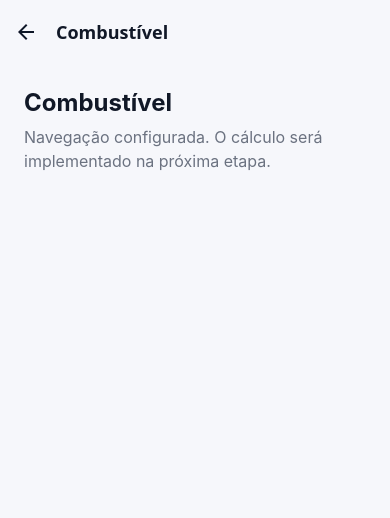
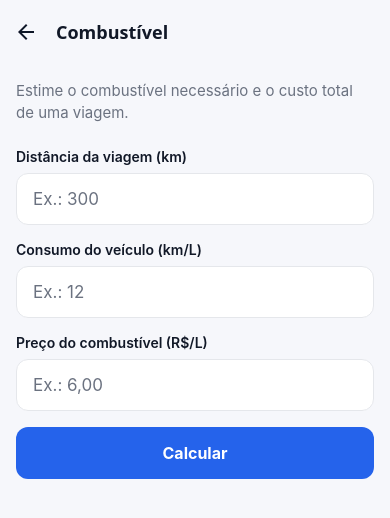
Before and after one commit to FelhipeBrito/pocket-tools, a React Native app: screen /Fuel in a window 390 px wide. Shown: the top 518 px of the page. Built offline with nearby package versions, Linux system fonts and the light colour scheme.

Commit message:
feat: implement fuel cost calculator

```diff
--- a/src/screens/FuelScreen.tsx
+++ b/src/screens/FuelScreen.tsx
@@ -1,5 +1,185 @@
-import { ToolScreenPlaceholder } from '../components/ToolScreenPlaceholder';
+import { useState } from 'react';
+import {
+  Keyboard,
+  KeyboardAvoidingView,
+  Platform,
+  Pressable,
+  ScrollView,
+  StyleSheet,
+  Text,
+  View,
+} from 'react-native';
+import { InputField } from '../components/InputField';
+import { ResultCard } from '../components/ResultCard';
+import { colors, radius, spacing } from '../constants/theme';
+import { formatCurrency, formatNumber, parseNumberInput } from '../utils/formatters';
+import { calculateFuelCost, type FuelResults } from '../utils/fuel';
+
+type Calculation = FuelResults & {
+  distance: number;
+  consumption: number;
+};
 
 export function FuelScreen() {
-  return <ToolScreenPlaceholder title="Combustível" />;
+  const [distanceInput, setDistanceInput] = useState('');
+  const [consumptionInput, setConsumptionInput] = useState('');
+  const [fuelPriceInput, setFuelPriceInput] = useState('');
+  const [calculation, setCalculation] = useState<Calculation | null>(null);
+  const [error, setError] = useState<string | null>(null);
+
+  function updateInput(setter: (value: string) => void, value: string) {
+    setter(value);
+    setCalculation(null);
+    setError(null);
+  }
+
+  function handleCalculate() {
+    const distance = parseNumberInput(distanceInput);
+    const consumption = parseNumberInput(consumptionInput);
+    const fuelPrice = parseNumberInput(fuelPriceInput);
+
+    if (distance === null || consumption === null || fuelPrice === null) {
+      setCalculation(null);
+      setError('Preencha todos os campos com valores válidos.');
+      return;
+    }
+
+    if (distance <= 0 || consumption <= 0 || fuelPrice <= 0) {
+      setCalculation(null);
+      setError('Distância, consumo e preço devem ser maiores que zero.');
+      return;
+    }
+
+    const results = calculateFuelCost(distance, consumption, fuelPrice);
+
+    if (!Object.values(results).every(Number.isFinite)) {
+      setCalculation(null);
+      setError('Os valores informados geraram um resultado inválido.');
+      return;
+    }
+
+    Keyboard.dismiss();
+    setError(null);
+    setCalculation({ distance, consumption, ...results });
+  }
+
+  return (
+    <KeyboardAvoidingView
+      behavior={Platform.OS === 'ios' ? 'padding' : undefined}
+      style={styles.keyboardView}
+    >
+      <ScrollView
+        keyboardShouldPersistTaps="handled"
+        contentContainerStyle={styles.content}
+      >
+        <Text style={styles.description}>
+          Estime o combustível necessário e o custo total de uma viagem.
+        </Text>
+
+        <View style={styles.form}>
+          <InputField
+            label="Distância da viagem (km)"
+            value={distanceInput}
+            onChangeText={(value) => updateInput(setDistanceInput, value)}
+            placeholder="Ex.: 300"
+          />
+
+          <InputField
+            label="Consumo do veículo (km/L)"
+            value={consumptionInput}
+            onChangeText={(value) => updateInput(setConsumptionInput, value)}
+            placeholder="Ex.: 12"
+          />
+
+          <InputField
+            label="Preço do combustível (R$/L)"
+            value={fuelPriceInput}
+            onChangeText={(value) => updateInput(setFuelPriceInput, value)}
+            placeholder="Ex.: 6,00"
+          />
+
+          {error ? (
+            <Text accessibilityRole="alert" style={styles.error}>
+              {error}
+            </Text>
+          ) : null}
+
+          <Pressable
+            accessibilityRole="button"
+            accessibilityLabel="Calcular custo de combustível"
+            onPress={handleCalculate}
+            style={({ pressed }) => [
+              styles.button,
+              pressed && styles.buttonPressed,
+            ]}
+          >
+            <Text style={styles.buttonText}>Calcular</Text>
+          </Pressable>
+        </View>
+
+        {calculation ? (
+          <View style={styles.results}>
+            <ResultCard
+              title="Litros necessários"
+              value={`${formatNumber(calculation.requiredLiters)} L`}
+              detail={`${formatNumber(calculation.distance)} km ÷ ${formatNumber(calculation.consumption)} km/L`}
+            />
+
+            <ResultCard
+              title="Custo total estimado"
+              value={formatCurrency(calculation.totalCost)}
+            />
+
+            <ResultCard
+              title="Custo por quilômetro"
+              value={`${formatCurrency(calculation.costPerKilometer)}/km`}
+            />
+          </View>
+        ) : null}
+      </ScrollView>
+    </KeyboardAvoidingView>
+  );
 }
+
+const styles = StyleSheet.create({
+  keyboardView: {
+    flex: 1,
+  },
+  content: {
+    padding: spacing.md,
+    paddingBottom: spacing.xl,
+  },
+  description: {
+    marginBottom: spacing.lg,
+    color: colors.muted,
+    fontSize: 15,
+    lineHeight: 22,
+  },
+  form: {
+    gap: spacing.md,
+  },
+  error: {
+    color: '#B42318',
+    fontSize: 14,
+    fontWeight: '600',
+  },
+  button: {
+    minHeight: 52,
+    alignItems: 'center',
+    justifyContent: 'center',
+    backgroundColor: colors.primary,
+    borderRadius: radius.md,
+  },
+  buttonPressed: {
+    opacity: 0.8,
+  },
+  buttonText: {
+    color: colors.surface,
+    fontSize: 16,
+    fontWeight: '700',
+  },
+  results: {
+    marginTop: spacing.lg,
+    gap: spacing.md,
+  },
+});
--- /dev/null
+++ b/src/utils/fuel.ts
@@ -0,0 +1,21 @@
+export type FuelResults = {
+  requiredLiters: number;
+  totalCost: number;
+  costPerKilometer: number;
+};
+
+export function calculateFuelCost(
+  distanceKilometers: number,
+  consumptionKilometersPerLiter: number,
+  fuelPricePerLiter: number,
+): FuelResults {
+  const requiredLiters =
+    distanceKilometers / consumptionKilometersPerLiter;
+  const totalCost = requiredLiters * fuelPricePerLiter;
+
+  return {
+    requiredLiters,
+    totalCost,
+    costPerKilometer: totalCost / distanceKilometers,
+  };
+}
```
